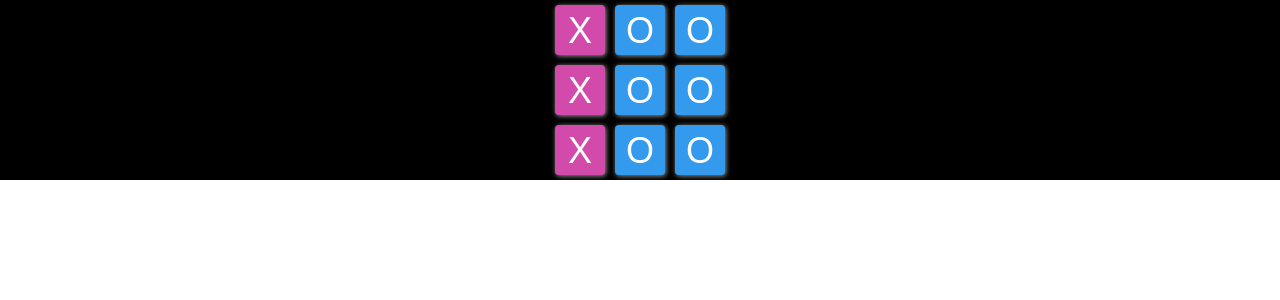
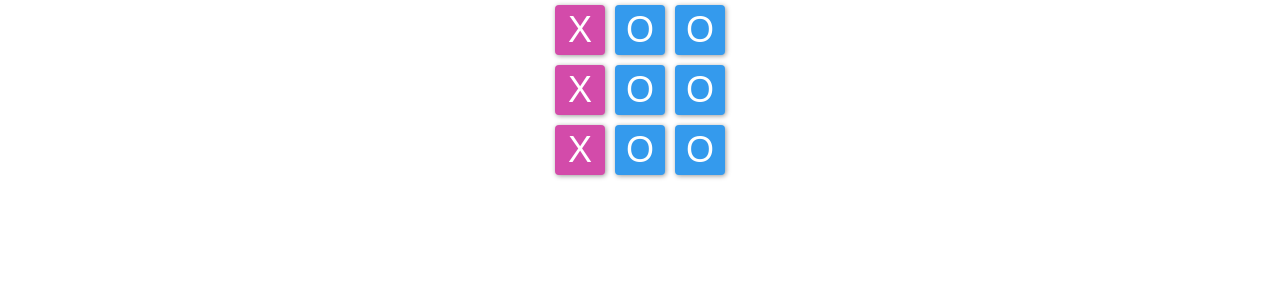
Before and after one commit to CodeAcademyBKK2017/react-intro, a React (Create React App) app: page / in a window 1280 px wide. Shown: the top 300 px of the page. Built offline with nearby package versions, Linux system fonts and the light colour scheme.

Commit message:
change button tag to div

```diff
--- a/src/App.css
+++ b/src/App.css
@@ -35,6 +35,7 @@
   border-width: 0px;
   border-radius: 4px;
   box-shadow: 1px 1px 5px #999;
+  display: inline-block;
 }
 .btn.btn-x {
   background-color: #d34baa;
--- a/src/Box.js
+++ b/src/Box.js
@@ -6,7 +6,7 @@ import './App.css';
 class Box extends Component {
     render() {
         return (
-            <div style={{background: 'black'}}>
+            <div>
                 <Row />
                 <Row />
                 <Row />
--- a/src/Cell.js
+++ b/src/Cell.js
@@ -8,7 +8,7 @@ class Cell extends Component {
         const btnType = title === 'O'? 'btn-o' : 'btn-x';
 
         return (
-            <button className={`btn ${btnType}`}>{title}</button>
+            <div className={`btn ${btnType}`}>{title}</div>
         )
     }
 }
```
